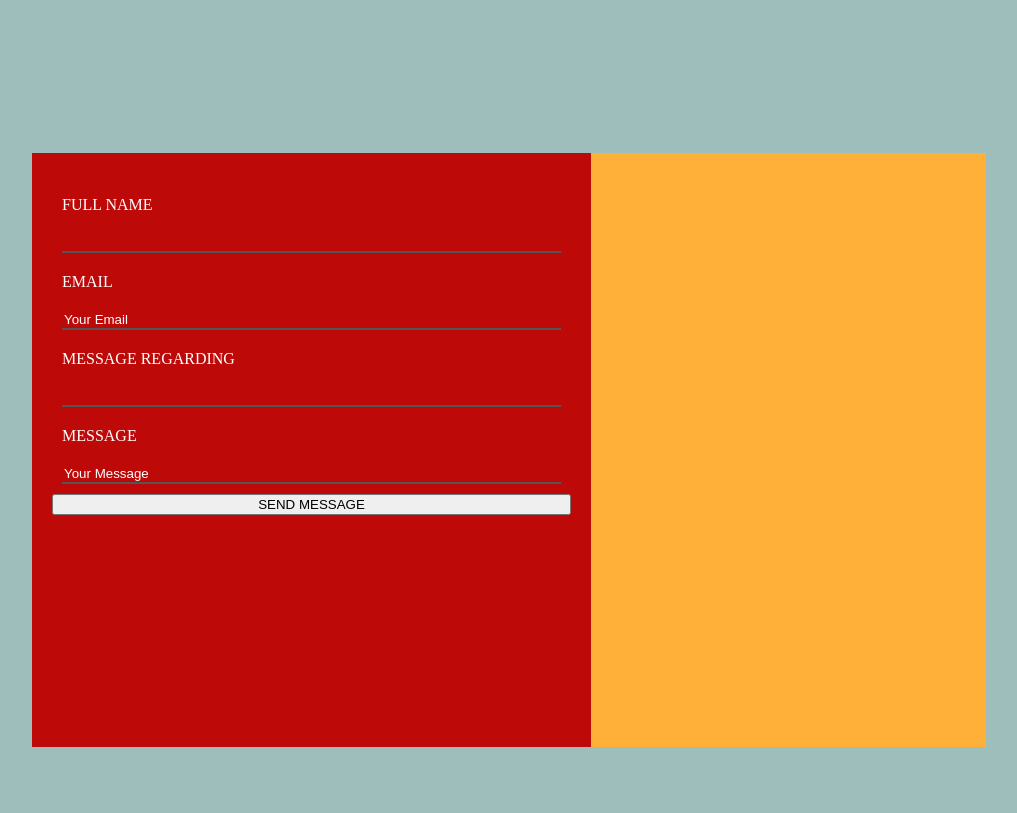
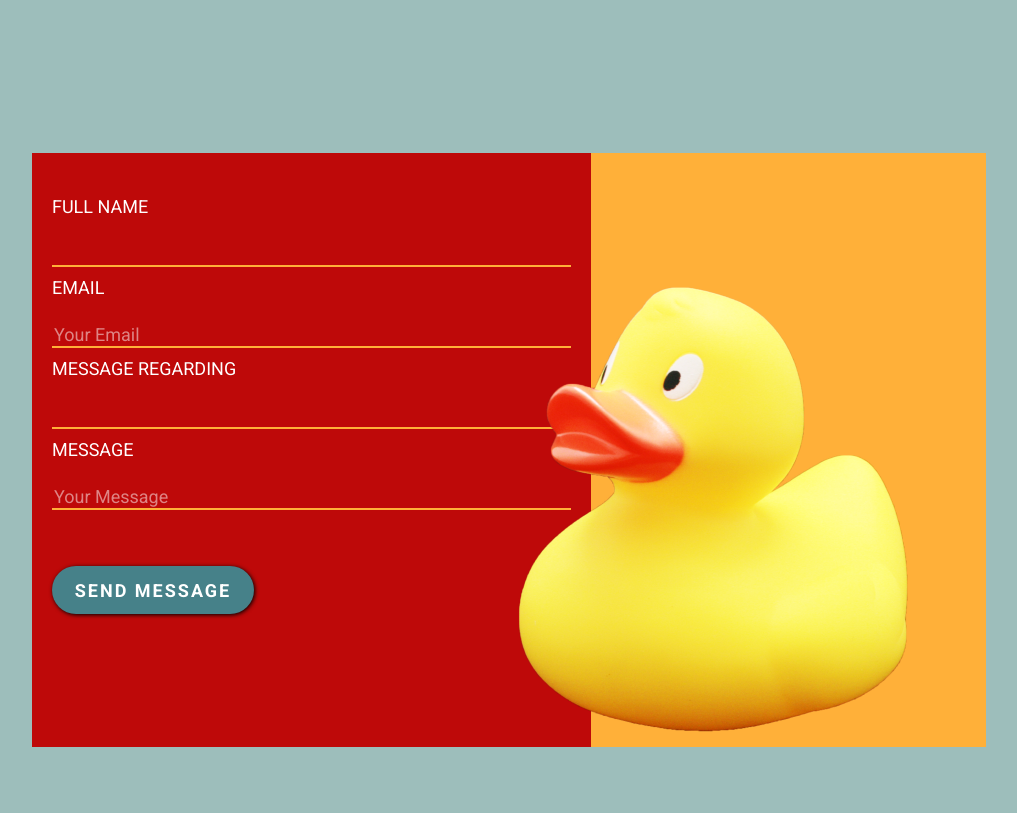
Before and after one commit to Thebeatkicks/contact-form, a plain HTML site: page index.html in a window 1280 px wide. Shown: the whole page, without its empty margins (131-1148 px from the left). Drawn offline with Linux system fonts and the light colour scheme.

Commit message:
last version

```diff
--- a/index.html
+++ b/index.html
@@ -4,22 +4,30 @@
     <meta charset="UTF-8">
     <meta name="viewport" content="width=device-width, initial-scale=1.0">
     <link rel="stylesheet" href="styles/index.css">
+    <link rel="preconnect" href="https://fonts.googleapis.com">
+    <link rel="preconnect" href="https://fonts.gstatic.com" crossorigin>
+    <link href="https://fonts.googleapis.com/css2?family=Roboto:ital,wght@0,100..900;1,100..900&display=swap" rel="stylesheet">
+
     <title>Contact Form</title>
 </head>
 <body>
     <div class="main-section">
         <div class="center-section">
+            <div class="duck"><img src="images/duck.png" alt=""></div>
             <div class="form-section">
                 <form>
                     <label for="fullname">FULL NAME</label>
-                    <input type="text" id="fullname" value=" ">
+                    <input type="text" id="fullname" placeholder=" ">
                     <label for="email">EMAIL</label>
-                    <input type="email" id="email" value="Your Email">
+                    <input type="email" id="email" placeholder="Your Email" required class="input">
                     <label for="title">MESSAGE REGARDING</label>
-                    <input type="text" id="title" value=" ">
+                    <input type="text" id="title" placeholder=" ">
                     <label for="message">MESSAGE</label>
-                    <input type="text" id="message" value="Your Message">
-                    <button>SEND MESSAGE</button>
+                    <input type="text" id="message" placeholder="Your Message" class="input">
+                        <div style="justify-content: center; width: 100%;">
+                            <button class="button" type="submit">SEND MESSAGE</button>
+                        </div>
+
                 </form>
             </div>
         </div>
--- a/styles/index.css
+++ b/styles/index.css
@@ -23,6 +23,14 @@ body {
     display: flex;
     flex-wrap: wrap;
     max-width: 100%;
+    position: relative;
+}
+
+.duck {
+    position: absolute;
+    left: 350px;
+    top: 50px;
+
 }
 
 form {
@@ -41,15 +49,57 @@ form {
 
 input {
     border: none;
-    border-bottom: #555 2px solid;
+    border-bottom: #FFB039 2px solid;
     background-color: #BE0909;
-    margin: 10px;
+    margin-top: 25px;
     color: white;
+    font-family: "Roboto", serif;
+    font-optical-sizing: auto;
+    font-weight: 400;
+    font-style: normal;
+    font-size: 18px;
+    letter-spacing: normal;
+    cursor:text;
+
+}
+
+.input::placeholder, .textarea::placeholder {
+	color: #ffffff;
+	opacity: 0.5;
 }
 
 label {
     border: none;
     background-color: #BE0909;
-    margin: 10px;
     color: white;
+    margin-top: 10px;
+    font-family: "Roboto", serif;
+    font-optical-sizing: auto;
+    font-weight: 400;
+    font-style: normal;
+    font-size: 18px;
+    letter-spacing: normal;
+
 }
+
+button {
+    width: 202px;
+    height: 48px;
+    background-color: #468189;
+    border-radius: 25px;
+    border:none;
+    margin-top: 56px;
+    color: white;
+    font-family: "Roboto", serif;
+    font-optical-sizing: auto;
+    font-weight: 700;
+    font-style: normal;
+    font-size: 18px;
+    letter-spacing: 2px;
+    box-shadow: 1px 1px 4px #000000;
+    }
+
+    .button:hover {
+        background-color: #FFB039;
+        color: rgba(70, 96, 96, 1);
+    }
```
